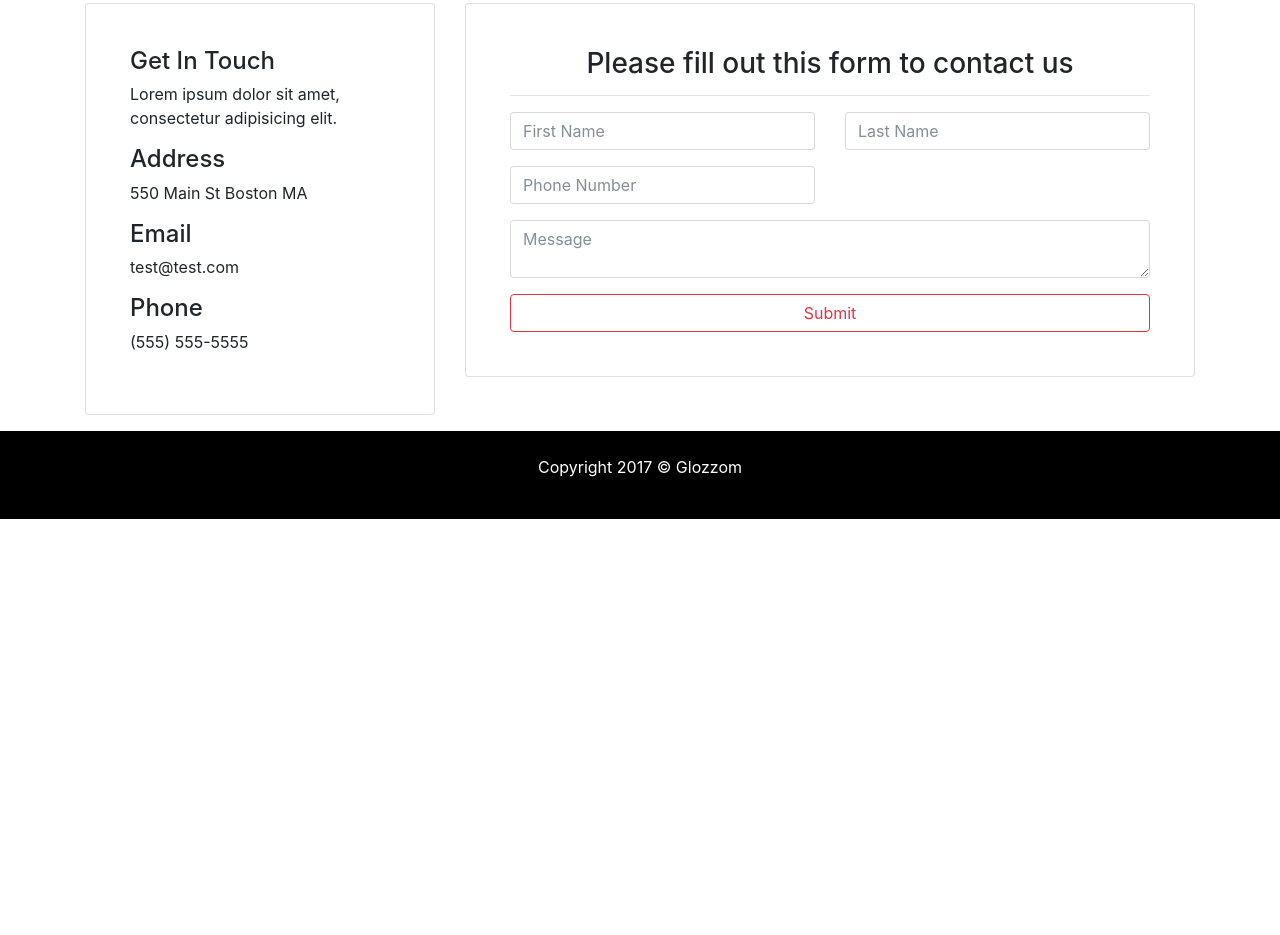
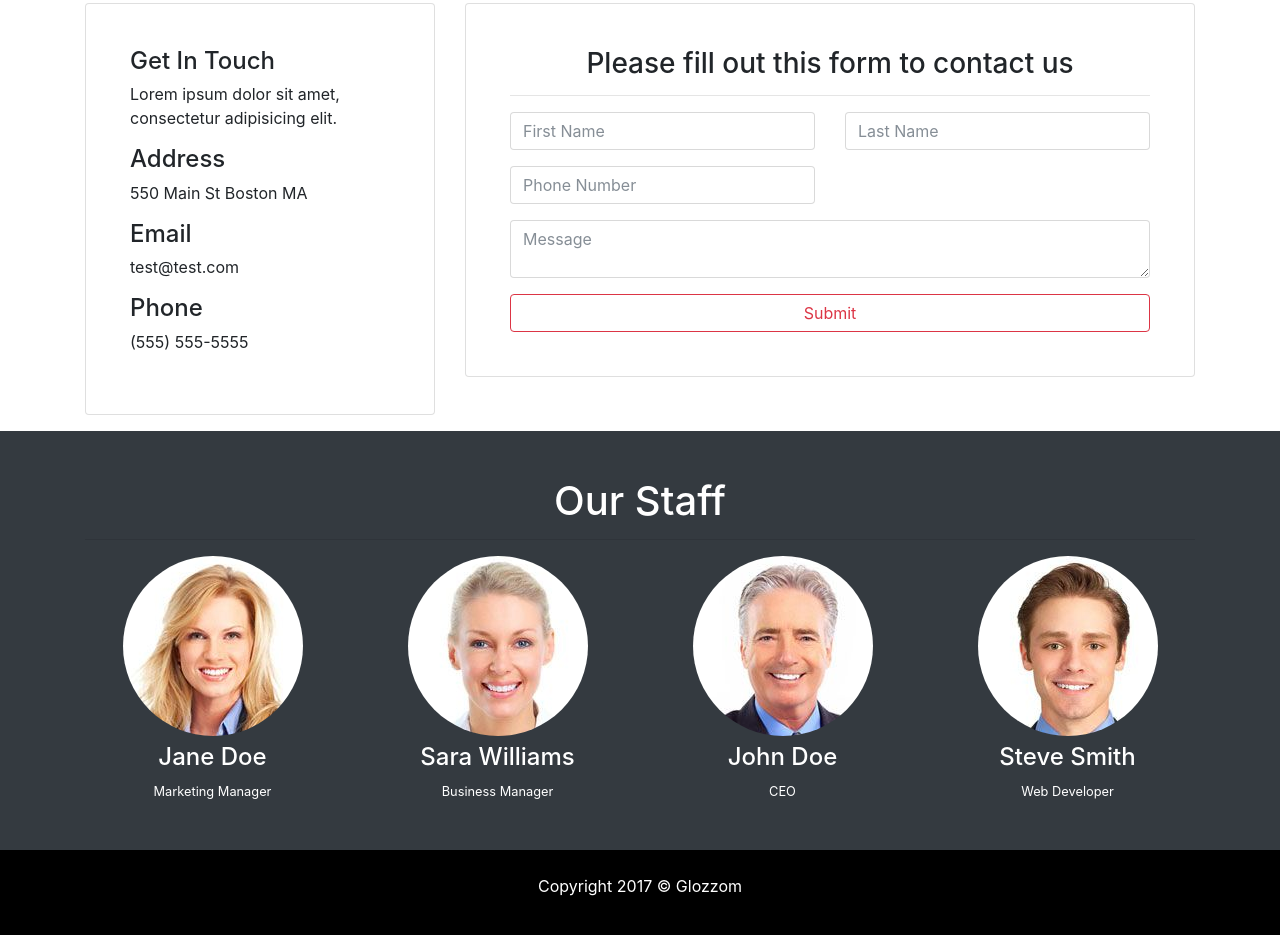
Before and after one commit to WebDevTuts/glozzom_business_site, a website: page src/contact.html in a window 1280 px wide. Shown: the part 269-1204 px from the top of the page. Before the commit the page ends 800 px from the top, so only its background shows below. Drawn offline with Linux system fonts and the light colour scheme; some packages are replaced by stand-ins of ours; a script that the page names is missing.

Commit message:
Add markup for staff section

```diff
--- a/src/contact.html
+++ b/src/contact.html
@@ -111,6 +111,36 @@
     </div>
   </div>
 
+  <!-- STAFF SECTION -->
+  <section id="staff" class="py-5 text-center bg-dark text-white">
+    <div class="container">
+      <h1>Our Staff</h1>
+      <hr>
+      <div class="row">
+        <div class="col-md-3">
+          <img src="img/person1.jpg" class="img-fluid rounded-circle mb-2">
+          <h4>Jane Doe</h4>
+          <small>Marketing Manager</small>
+        </div>
+        <div class="col-md-3">
+          <img src="img/person2.jpg" class="img-fluid rounded-circle mb-2">
+          <h4>Sara Williams</h4>
+          <small>Business Manager</small>
+        </div>
+        <div class="col-md-3">
+          <img src="img/person3.jpg" class="img-fluid rounded-circle mb-2">
+          <h4>John Doe</h4>
+          <small>CEO</small>
+        </div>
+        <div class="col-md-3">
+          <img src="img/person4.jpg" class="img-fluid rounded-circle mb-2">
+          <h4>Steve Smith</h4>
+          <small>Web Developer</small>
+        </div>
+      </div>
+    </div>
+  </section>
+
   <!-- MAIN FOOTER -->
   <footer id="main-footer" class="text-center p-4">
     <div class="container">
```
